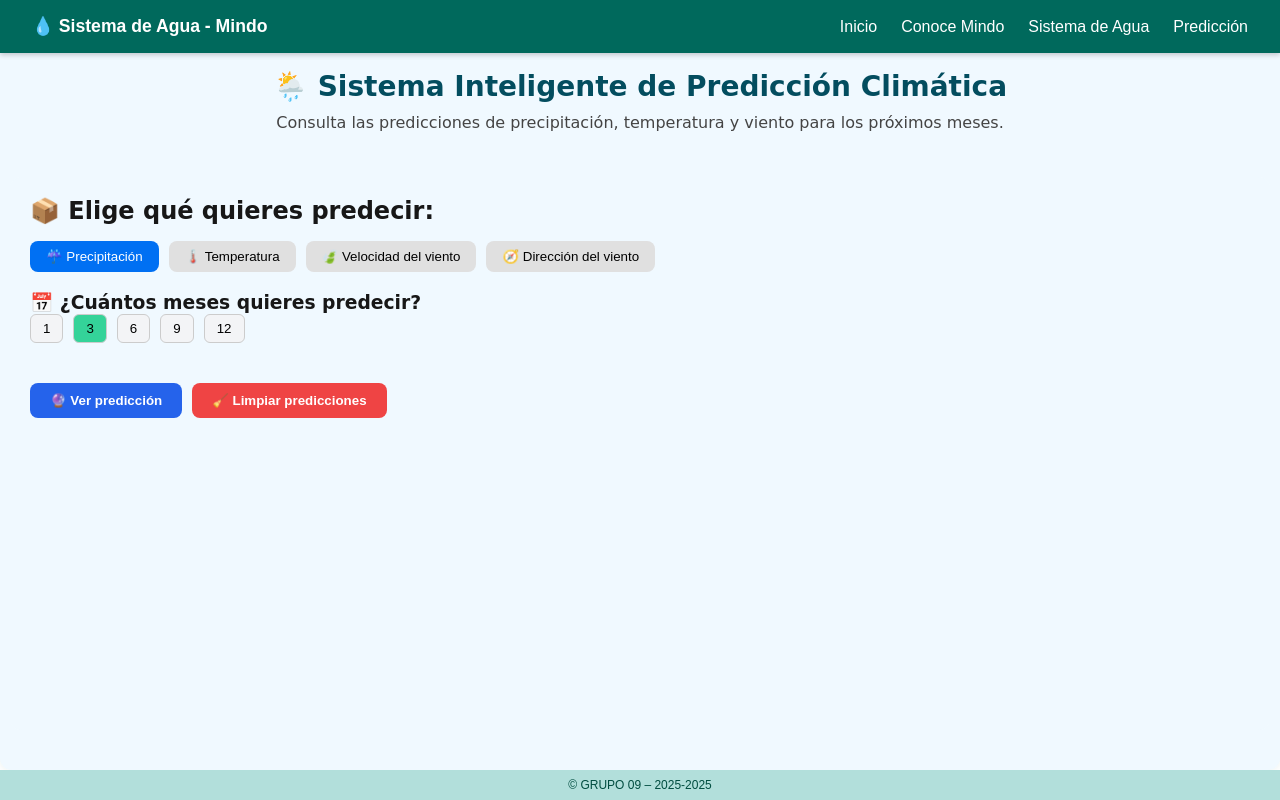
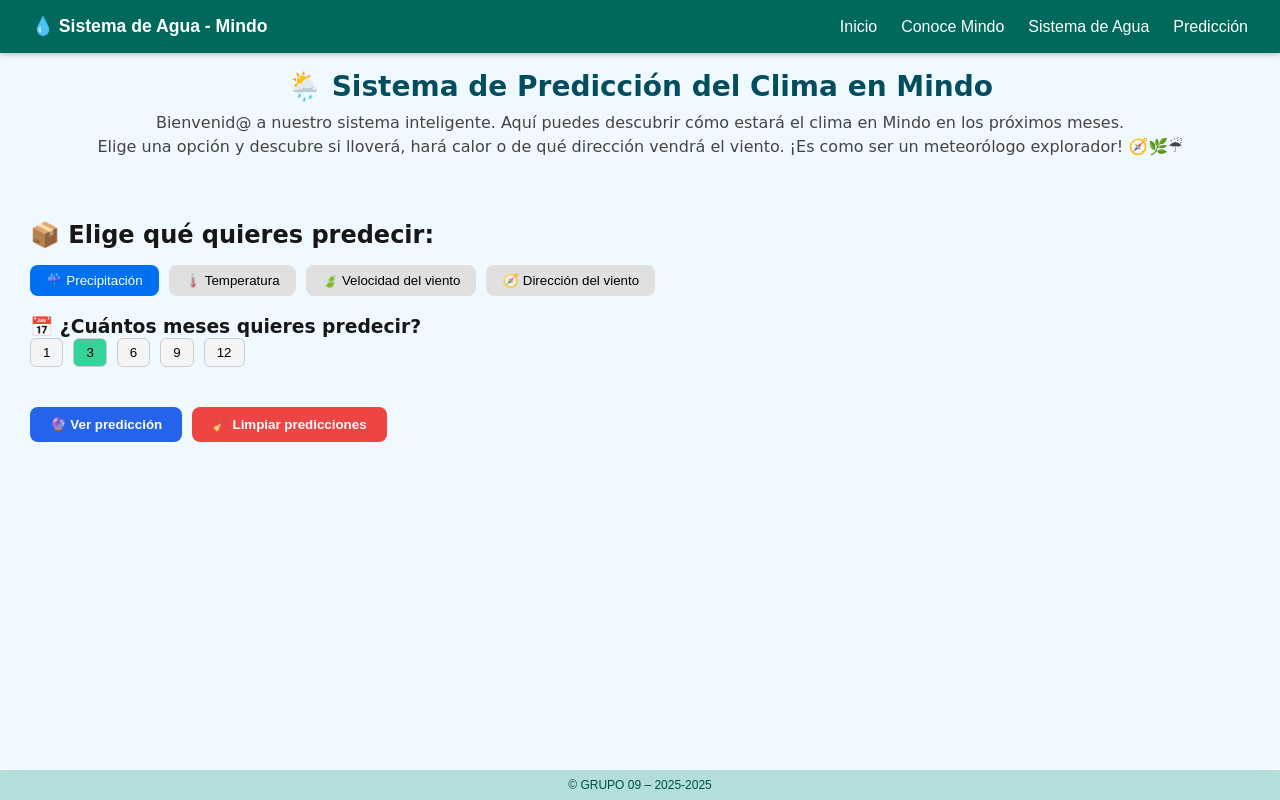
Before and after one commit to meybili19/mindo-hidrico, a Next.js app: page /prediccion in a window 1280 px wide. Built offline with nearby package versions, Linux system fonts and the light colour scheme.

Commit message:
Update page.tsx

```diff
--- a/src/app/prediccion/page.tsx
+++ b/src/app/prediccion/page.tsx
@@ -3,19 +3,23 @@ import Header from "../../components/Header";
 import Footer from "../../components/Footer";
 
 import styles from '../../styles/Prediccion.module.css';
+
 export default function Page() {
     return (
         <div className={styles.pageWrapper}>
             <Header />
             <main className={styles.container}>
-                        <div className={styles.bannerIntro}>
-                        <h1 className={styles.bannerTitulo}>🌦️ Sistema Inteligente de Predicción Climática</h1>
-                        <p className={styles.bannerTexto}>
-                            Consulta las predicciones de precipitación, temperatura y viento para los próximos meses.
-                        </p>
-                    </div>
-                    <PrediccionClimatica />
+                <div className={styles.bannerIntro}>
+                    <h1 className={styles.bannerTitulo}>🌦️ Sistema de Predicción del Clima en Mindo</h1>
+                    <p className={styles.bannerTexto}>
+                        Bienvenid@ a nuestro sistema inteligente. Aquí puedes descubrir cómo estará el clima en Mindo en los próximos meses.
+                    </p>
+                    <p className={styles.bannerTexto}>
+                        Elige una opción y descubre si lloverá, hará calor o de qué dirección vendrá el viento. ¡Es como ser un meteorólogo explorador! 🧭🌿☔
+                    </p>
+                </div>
 
+                <PrediccionClimatica />
             </main>
             <Footer />
         </div>
```
